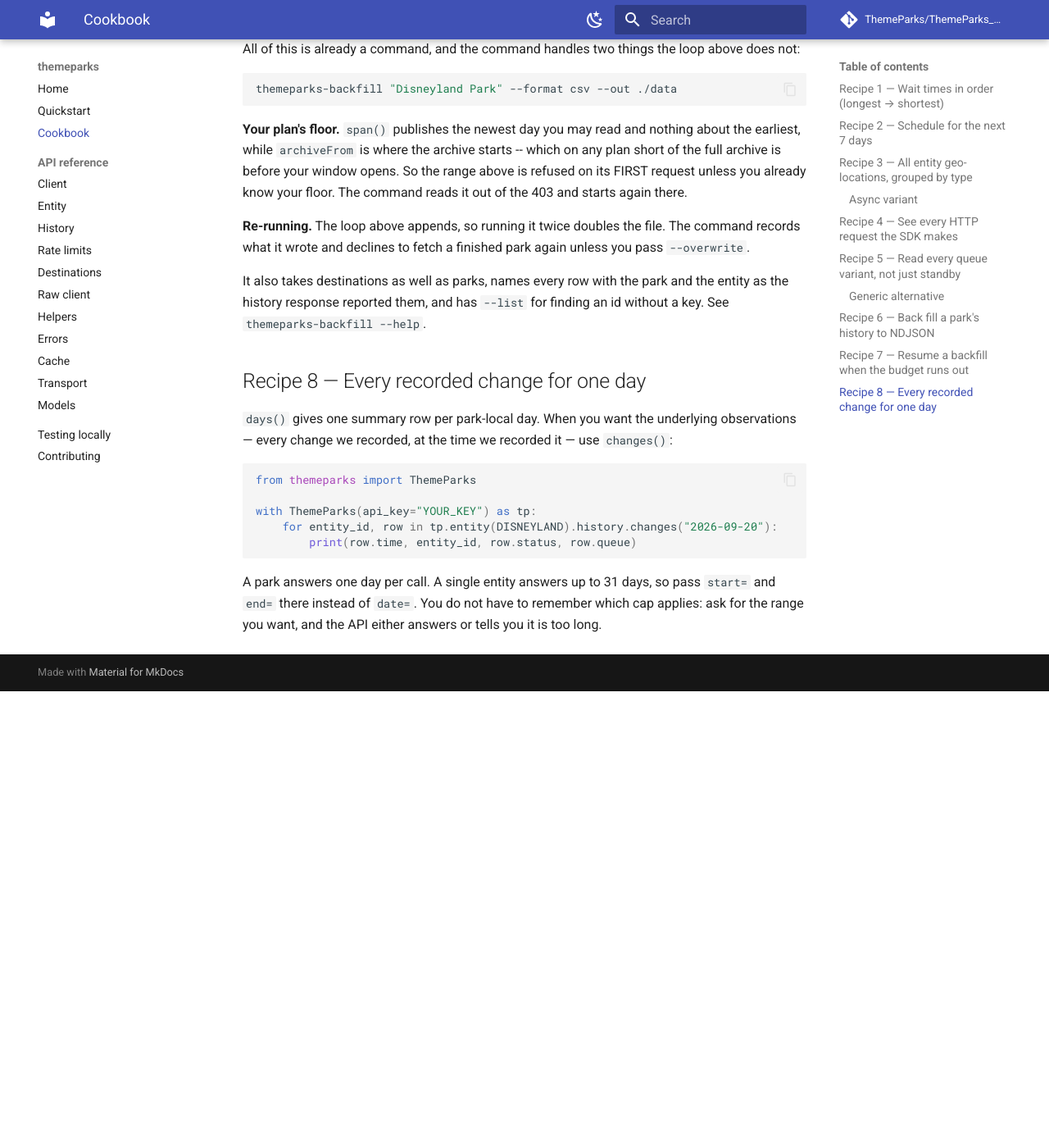
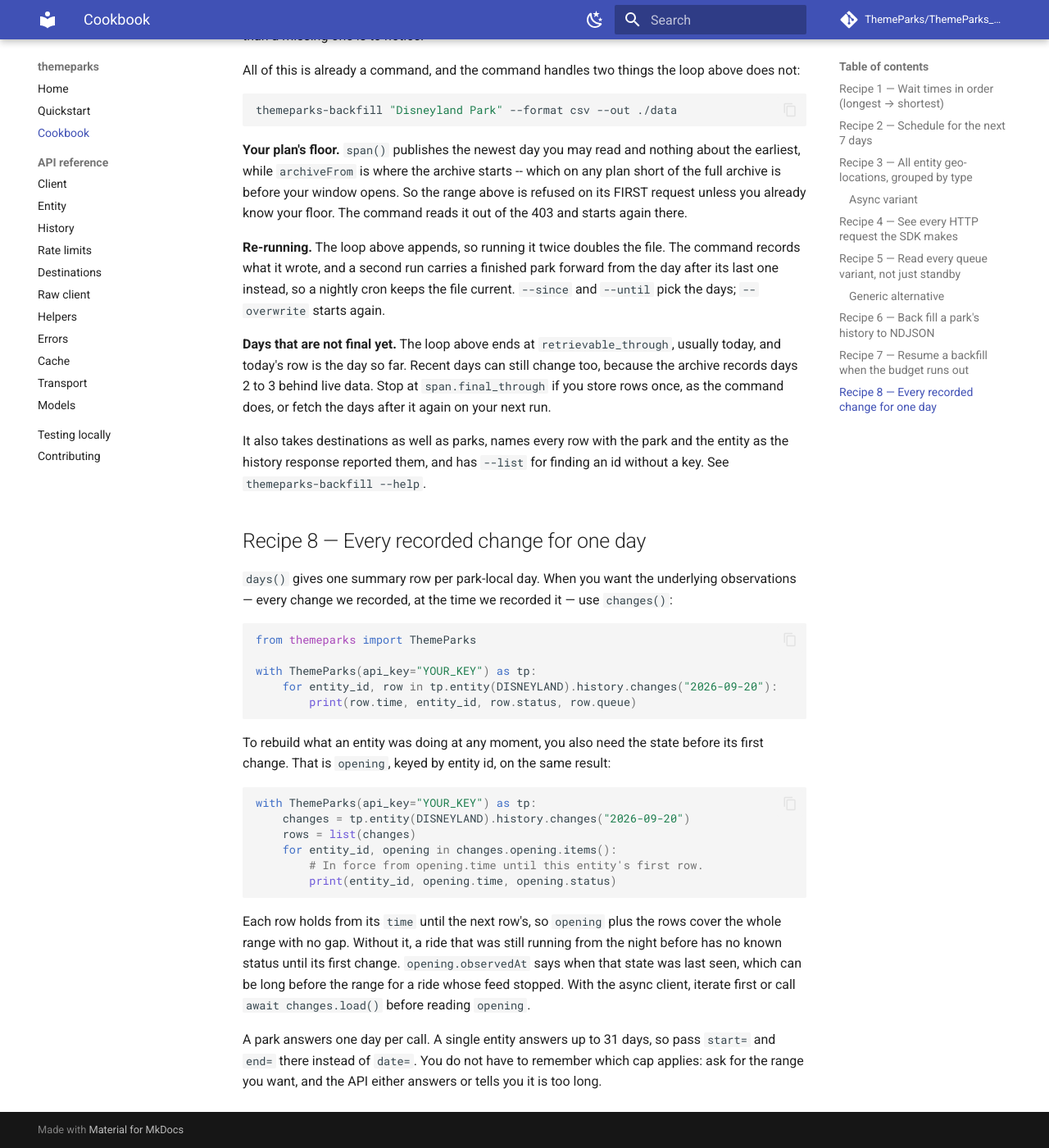
Before and after one commit to ThemeParks/ThemeParks_Python, an MkDocs documentation site: the page built from docs/cookbook.md, in a window 1280 px wide and 1400 px high, scrolled down 7654 px. Shown: the whole window at 82% size. Built offline with MkDocs 1.6.1 and Material for MkDocs 9.7.7, drawn with Linux system fonts in a browser that asks for light colours; comment, search, counter and statistics services are not loaded; before the commit the page ends 8497 px from its top, so only the background shows below that; some of the changed text lies outside the part shown.

Commit message:
docs: waitTime is a float, and the backfill and history changes
The README's queue table said `waitTime: int | None`. The API's schema declares
it a JSON `number` and the generated models type it `float`, so a raw row
dumped to JSON says `45.0`. The table now says `float | None`, explains the
`.0` and how to get an int, and a test holds the table to the models' types.

README, cookbook and CHANGELOG cover `--since`/`--until`, reruns that bring a
file up to date, the final-day boundary, the one-time correction of 4.0 files,
and `changes().opening`.

Co-Authored-By: Claude Opus 5.5 (1M context) <noreply@anthropic.com>

````diff
--- a/docs/cookbook.md
+++ b/docs/cookbook.md
@@ -306,7 +306,9 @@ last day your key may retrieve, so you ask for days that exist instead of
 discovering the ends by trial. Bound the backfill by `retrievable_through`,
 not by `recorded_to`: the archive holds more than a free or Pro key is
 entitled to read, and asking past the entitlement is how a backfill walks into
-a wall of 403s at the end of a long run.
+a wall of 403s at the end of a long run. If you write each day once and never
+revisit it, end at `span.final_through` instead: the earlier of the two, and
+the newest day whose row will not change again.
 
 ```python
 import json
@@ -392,8 +394,15 @@ range above is refused on its FIRST request unless you already know your floor.
 The command reads it out of the 403 and starts again there.
 
 **Re-running.** The loop above appends, so running it twice doubles the file.
-The command records what it wrote and declines to fetch a finished park again
-unless you pass `--overwrite`.
+The command records what it wrote, and a second run carries a finished park
+forward from the day after its last one instead, so a nightly cron keeps the
+file current. `--since` and `--until` pick the days; `--overwrite` starts again.
+
+**Days that are not final yet.** The loop above ends at `retrievable_through`,
+usually today, and today's row is the day so far. Recent days can still change
+too, because the archive records days 2 to 3 behind live data. Stop at
+`span.final_through` if you store rows once, as the command does, or fetch the
+days after it again on your next run.
 
 It also takes destinations as well as parks, names every row with the park and
 the entity as the history response reported them, and has `--list` for finding
@@ -413,6 +422,26 @@ with ThemeParks(api_key="YOUR_KEY") as tp:
         print(row.time, entity_id, row.status, row.queue)
 ```
 
+To rebuild what an entity was doing at any moment, you also need the state
+before its first change. That is `opening`, keyed by entity id, on the same
+result:
+
+```python
+with ThemeParks(api_key="YOUR_KEY") as tp:
+    changes = tp.entity(DISNEYLAND).history.changes("2026-09-20")
+    rows = list(changes)
+    for entity_id, opening in changes.opening.items():
+        # In force from opening.time until this entity's first row.
+        print(entity_id, opening.time, opening.status)
+```
+
+Each row holds from its `time` until the next row's, so `opening` plus the
+rows cover the whole range with no gap. Without it, a ride that was still
+running from the night before has no known status until its first change.
+`opening.observedAt` says when that state was last seen, which can be long
+before the range for a ride whose feed stopped. With the async client, iterate
+first or call `await changes.load()` before reading `opening`.
+
 A park answers one day per call. A single entity answers up to 31 days, so
 pass `start=` and `end=` there instead of `date=`. You do not have to
 remember which cap applies: ask for the range you want, and the API either
````
Also changed, not shown: other parts of docs/cookbook.md (+1 -1 lines), CHANGELOG.md (+71 -0 lines), README.md (+49 -7 lines), 1 other file.
